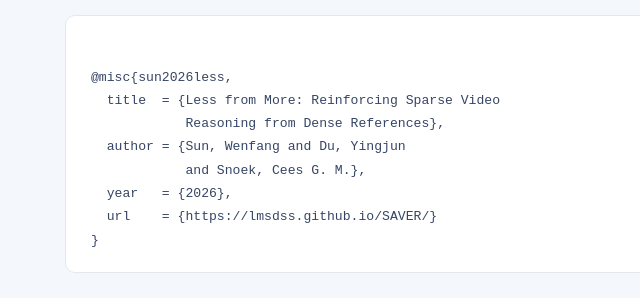
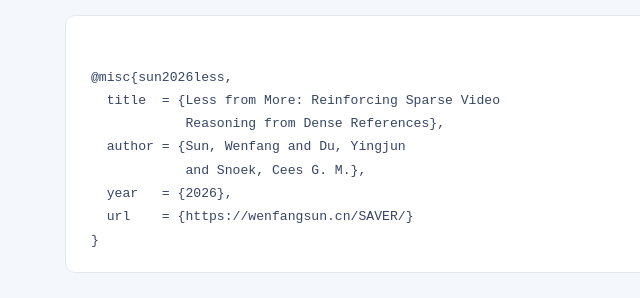
Before and after one commit to lmsdss/SAVER, a plain HTML site: page docs/site/index.html in a window 1280 px wide. Shown: the part 5194-5492 px from the top of the page, 355-995 px from the left. Drawn offline with Linux system fonts and the light colour scheme.

Commit message:
docs: use existing GitHub Pages custom domain

```diff
--- a/docs/site/index.html
+++ b/docs/site/index.html
@@ -8,7 +8,7 @@
   <meta property="og:title" content="SAVER · Less from More">
   <meta property="og:description" content="Reinforcing Sparse Video Reasoning from Dense References. A research project from the University of Amsterdam.">
   <meta property="og:type" content="website">
-  <link rel="canonical" href="https://lmsdss.github.io/SAVER/">
+  <link rel="canonical" href="https://wenfangsun.cn/SAVER/">
   <link rel="icon" type="image/svg+xml" href="assets/favicon.svg">
   <link rel="stylesheet" href="style.css">
   <title>SAVER · Less from More</title>
@@ -61,7 +61,7 @@
   author = {Sun, Wenfang and Du, Yingjun
             and Snoek, Cees G. M.},
   year   = {2026},
-  url    = {https://lmsdss.github.io/SAVER/}
+  url    = {https://wenfangsun.cn/SAVER/}
 }</code></pre><p id="copy-status" role="status"></p></div></div></section>
 </main>
 <footer class="container"><a class="wordmark" href="#">SAVER</a><p>Less from More · University of Amsterdam</p><div><a href="https://github.com/lmsdss/SAVER">Code</a><a href="https://huggingface.co/collections/lmsdss/saver-less-from-more">Models</a></div></footer>
```
Also changed, not shown: 2 other files.
